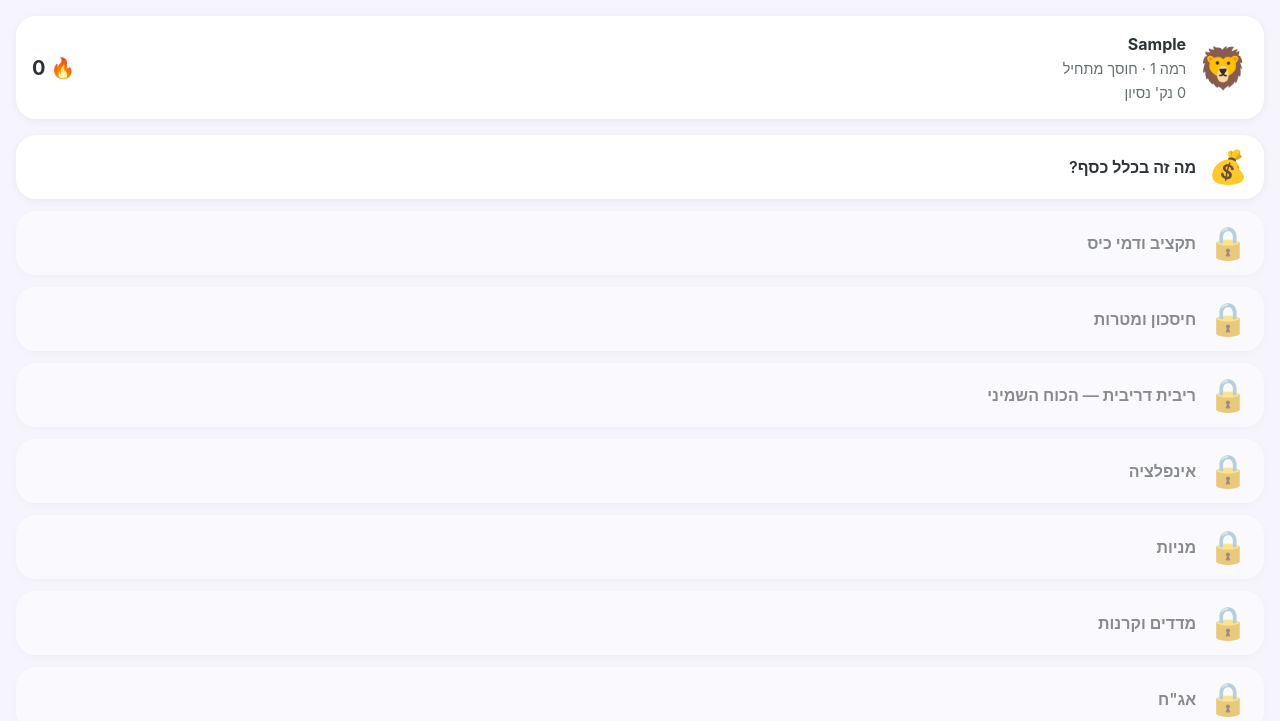
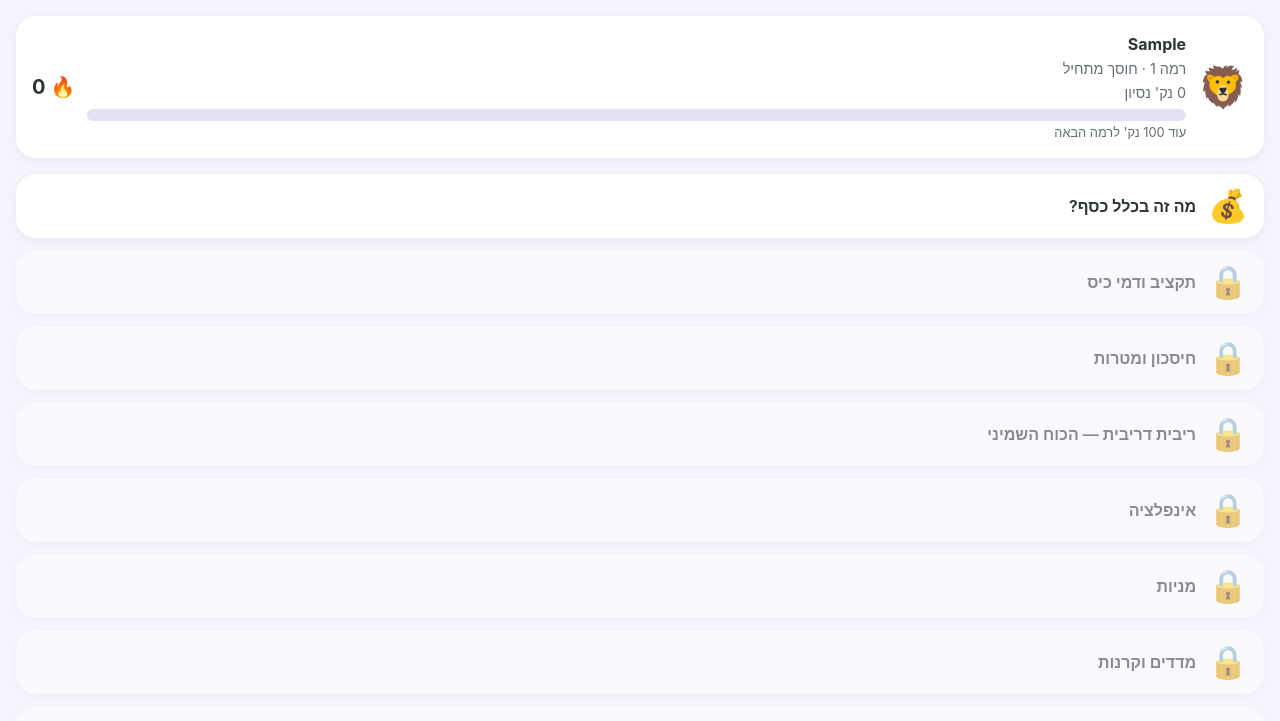
Before and after one commit to sebastian-curland/finedu, a website with bundled scripts: page public/index.html in a window 1280 px wide. Both pictures are taken after typing "Sample" into the empty fields and a click on the button "צור פרופיל". Shown: the top 721 px of the page. Built offline with nearby package versions, Linux system fonts and the light colour scheme.

Commit message:
Task 5: Map header level-progress-bar + streak-flame
Reuse the generic .progress/.progress-bar classes in the map header to
show XP-into-level progress (pct = xpIntoLevel/(xpIntoLevel+xpForNext)),
with a max-level message when xpForNext is null. Add a gentle
streak-flicker animation to the streak flame emoji, applied only when
streak.count > 0, guarded by prefers-reduced-motion like the rest of
the app's animations.

```diff
--- a/public/css/screens.css
+++ b/public/css/screens.css
@@ -171,10 +171,48 @@
   font-size: 0.9rem;
 }
 
+.map-header-progress {
+  display: flex;
+  flex-direction: column;
+  gap: 2px;
+  margin-block-start: var(--space-1);
+}
+
+.map-header-progress-label {
+  color: var(--color-text-muted);
+  font-size: 0.8rem;
+}
+
 .map-header-streak {
   font-size: 1.25rem;
   font-weight: 700;
   white-space: nowrap;
+}
+
+.map-header-streak-emoji {
+  display: inline-block;
+}
+
+.map-header-streak-emoji.is-lit {
+  animation: streak-flicker 1.6s ease-in-out infinite;
+}
+
+@keyframes streak-flicker {
+  0%,
+  100% {
+    opacity: 1;
+    transform: scale(1);
+  }
+  50% {
+    opacity: 0.75;
+    transform: scale(1.08);
+  }
+}
+
+@media (prefers-reduced-motion: reduce) {
+  .map-header-streak-emoji.is-lit {
+    animation: none;
+  }
 }
 
 .map-path {
--- a/public/js/screens/map.js
+++ b/public/js/screens/map.js
@@ -39,6 +39,13 @@ function isPassed(completed, key) {
 
 function renderHeader(profile) {
   const lvl = gamification.levelFor(profile.xp);
+  const pct = lvl.xpForNext === null
+    ? 100
+    : Math.round((lvl.xpIntoLevel / (lvl.xpIntoLevel + lvl.xpForNext)) * 100);
+  const progressLabel = lvl.xpForNext === null
+    ? 'רמה מקסימלית! 🏆'
+    : `עוד ${lvl.xpForNext} נק' לרמה הבאה`;
+  const streakLit = profile.streak.count > 0 ? ' is-lit' : '';
   return `
     <div class="card map-header">
       <span class="map-header-avatar" aria-hidden="true">${profile.avatar}</span>
@@ -46,8 +53,12 @@ function renderHeader(profile) {
         <strong>${escapeHtml(profile.name)}</strong>
         <span class="map-header-level">רמה ${lvl.level} · ${escapeHtml(lvl.name)}</span>
         <span class="map-header-xp">${profile.xp} נק' נסיון</span>
+        <div class="map-header-progress">
+          <div class="progress"><div class="progress-bar" style="width:${pct}%"></div></div>
+          <span class="map-header-progress-label">${progressLabel}</span>
+        </div>
       </div>
-      <div class="map-header-streak" aria-hidden="true">🔥 ${profile.streak.count}</div>
+      <div class="map-header-streak" aria-hidden="true"><span class="map-header-streak-emoji${streakLit}">🔥</span> ${profile.streak.count}</div>
     </div>
   `;
 }
```
